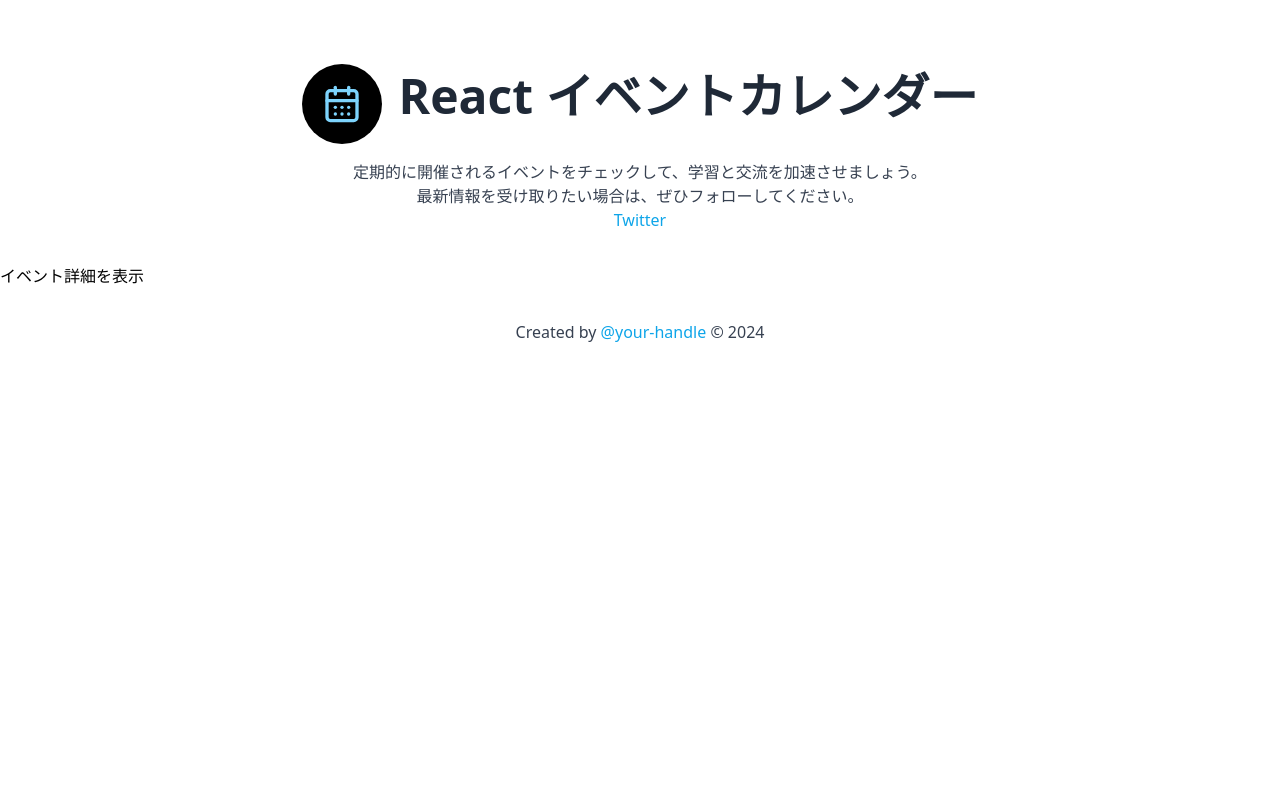
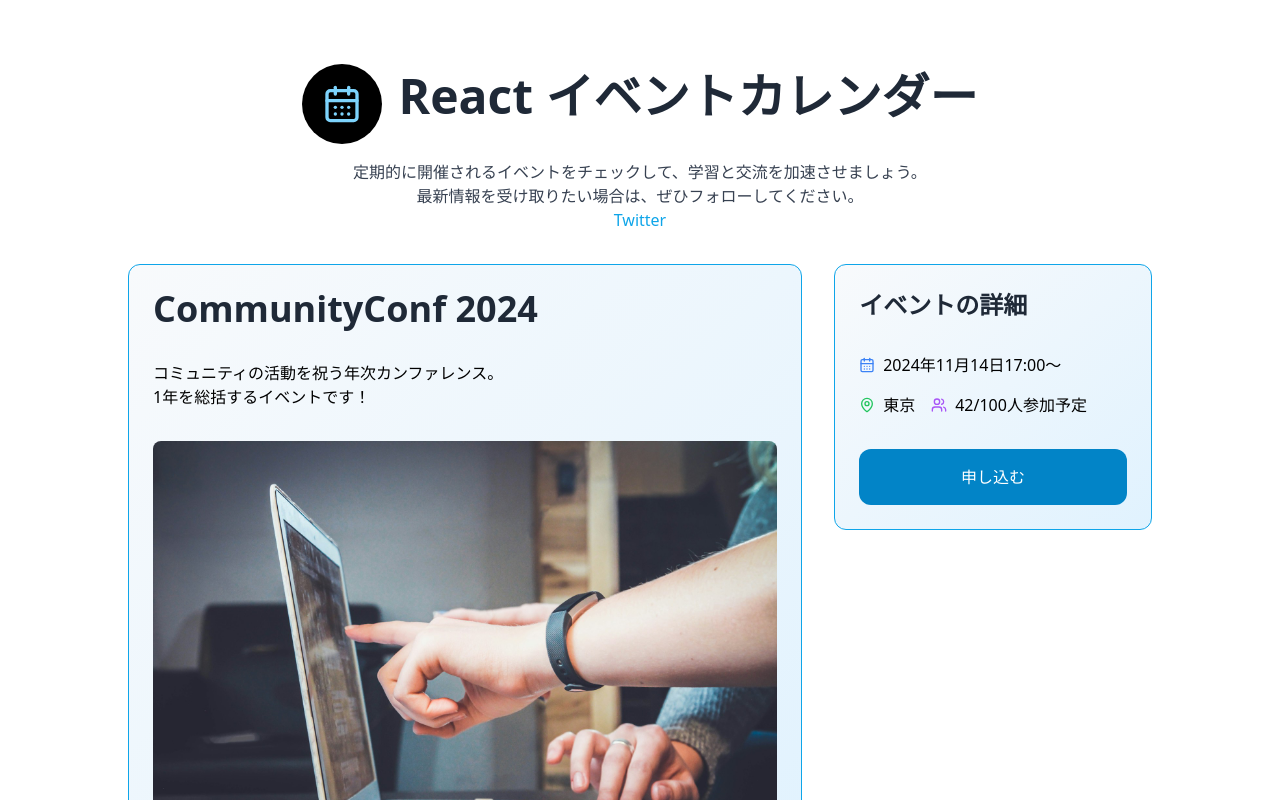
Before and after one commit to b13o/event-listing-app, a React (Vite) app: page /events/1 in a window 1280 px wide. Shown: the top 800 px of the page. Built offline with nearby package versions, Linux system fonts and the light colour scheme.

Commit message:
イベント詳細ページの作成

```diff
--- a/src/App.tsx
+++ b/src/App.tsx
@@ -1,6 +1,7 @@
 import { BrowserRouter, Routes, Route, Navigate } from "react-router-dom";
 import Layout from "./components/Layout";
 import EventList from "./pages/EventList";
+import EventDetail from "./pages/EventDetail";
 
 export default function App() {
   return (
@@ -11,7 +12,7 @@
         <Route path="events" element={<Layout />}>
           <Route index element={<EventList />} />
           {/* 動的な値に応じたURL */}
-          <Route path=":id" element={<p>イベント詳細を表示</p>} />
+          <Route path=":id" element={<EventDetail />} />
           <Route path=":id/apply" element={<p>イベントに申し込む</p>} />
           <Route path=":id/confirm" element={<p>申し込み完了です</p>} />
         </Route>
--- /dev/null
+++ b/src/pages/EventDetail.tsx
@@ -0,0 +1,73 @@
+import { useParams, Link } from "react-router-dom";
+import { EVENTS as events } from "../constants";
+import REACT_EVENT from "../assets/react-event.jpg";
+import { CalendarDays, MapPin, Users } from "lucide-react";
+import Card from "../components/Card";
+
+const EventDetail = () => {
+  const { id } = useParams();
+  const event = events.find((e) => e.id === id);
+
+  if (!event) {
+    return (
+      <>
+        <p>URLのイベントが見つかりません</p>
+        <Link to="/" className="underline">
+          イベント一覧に戻る
+        </Link>
+      </>
+    );
+  }
+
+  //   const navigate = useNavigate();
+
+  return (
+    <div className="flex gap-8 max-w-5xl mx-auto">
+      <Card>
+        <h2 className="text-4xl font-bold mb-4 text-gray-800">{event.title}</h2>
+        <p className="whitespace-pre-wrap">{event.description}</p>
+        <img
+          src={REACT_EVENT}
+          alt={event.title}
+          className="rounded-t-lg w-[660px] h-[440px]"
+        />
+      </Card>
+      <div className="">
+        <Card>
+          <h2 className="text-2xl font-bold mb-4 text-gray-800">
+            イベントの詳細
+          </h2>
+          <div className="flex flex-wrap gap-4 text-base">
+            <div className="flex items-center">
+              <CalendarDays className="w-4 h-4 mr-2 text-blue-500" />
+              <span>{event.date}〜</span>
+            </div>
+            <div className="flex items-center">
+              <MapPin className="w-4 h-4 mr-2 text-green-500" />
+              <span>{event.location}</span>
+            </div>
+            <div className="flex items-center">
+              <Users className="w-4 h-4 mr-2 text-purple-500" />
+              <span>
+                {event.attendees}
+                {event.capacity && `/${event.capacity}`}
+                人参加予定
+              </span>
+            </div>
+          </div>
+
+          <Link to={`/events/${event.id}/apply`} className="block">
+            <button
+              // onClick={() => navigate(`/events/${event.id}/apply`)}
+              className="py-4 w-full bg-sky-600 hover:opacity-80 text-white rounded-xl"
+            >
+              申し込む
+            </button>
+          </Link>
+        </Card>
+      </div>
+    </div>
+  );
+};
+
+export default EventDetail;
```
